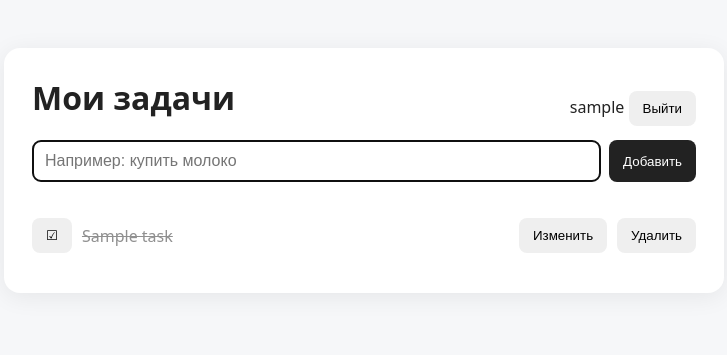
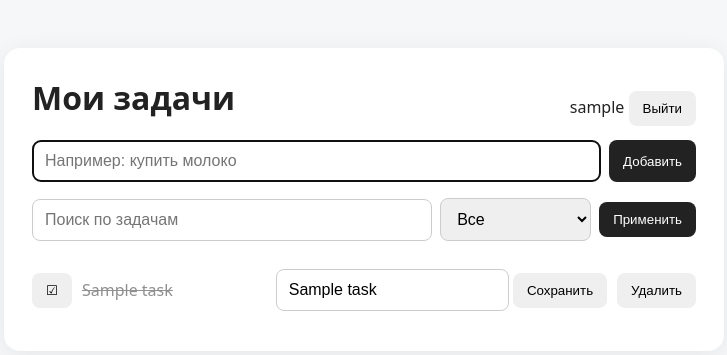
Before and after one commit to Koteyka125/ChatGPT-Coding-Test, a Flask app: page / in a window 1280 px wide. Shown: the top 355 px of the page, without its empty margins (276-1003 px from the left). Run offline with Flask 3, Linux system fonts and the light colour scheme; the visitor is signed in with stand-in values (Sample User, id 1); tables that the repository leaves empty hold one stand-in row (values such as "Sample post"); some libraries are stand-ins or nearby versions.

Commit message:
Add task search and status filters

```diff
--- a/app.py
+++ b/app.py
@@ -92,11 +92,28 @@ def user_task(db: Session, task_id: int):
 @app.get("/")
 @login_required
 def index():
+    search = request.args.get("q", "").strip()
+    status = request.args.get("status", "all").strip().lower()
+    if status not in {"all", "active", "done"}:
+        status = "all"
+
     with Session(engine) as db:
-        tasks = db.scalars(
-            select(Task).where(Task.user_id == current_user_id()).order_by(Task.id.desc())
-        ).all()
-    return render_template("index.html", tasks=tasks, username=session.get("username"))
+        query = select(Task).where(Task.user_id == current_user_id())
+        if search:
+            query = query.where(Task.title.ilike(f"%{search}%"))
+        if status == "active":
+            query = query.where(Task.done.is_(False))
+        elif status == "done":
+            query = query.where(Task.done.is_(True))
+        tasks = db.scalars(query.order_by(Task.id.desc())).all()
+
+    return render_template(
+        "index.html",
+        tasks=tasks,
+        username=session.get("username"),
+        search=search,
+        status=status,
+    )
 
 
 @app.route("/register", methods=["GET", "POST"])
--- a/feature-note.txt
+++ /dev/null
@@ -1 +0,0 @@
-temporary
--- a/templates/index.html
+++ b/templates/index.html
@@ -9,18 +9,18 @@
     main { background: white; padding: 28px; border-radius: 16px; box-shadow: 0 4px 24px #00000012; }
     header { display: flex; justify-content: space-between; align-items: center; gap: 16px; }
     h1 { margin-top: 0; }
-    form.add { display: flex; gap: 8px; margin-bottom: 24px; }
+    form.add, form.filters { display: flex; gap: 8px; margin-bottom: 16px; }
+    form.filters { align-items: center; flex-wrap: wrap; }
     input { flex: 1; padding: 11px 12px; border: 1px solid #ccc; border-radius: 8px; font-size: 16px; }
+    select { padding: 11px 12px; border: 1px solid #ccc; border-radius: 8px; font-size: 16px; }
     button { padding: 10px 14px; border: 0; border-radius: 8px; cursor: pointer; }
-    .add button { background: #222; color: white; }
+    .add button, .filters button { background: #222; color: white; }
     ul { list-style: none; padding: 0; margin: 0; }
-    li { display: flex; align-items: center; gap: 10px; padding: 12px 0; border-bottom: 1px solid #eee; flex-wrap: wrap; }
+    li { display: flex; align-items: center; gap: 10px; padding: 12px 0; border-bottom: 1px solid #eee; }
     li:last-child { border-bottom: 0; }
-    .title { flex: 1; min-width: 180px; }
+    .title { flex: 1; }
     .done .title { text-decoration: line-through; opacity: .5; }
     .actions { display: flex; gap: 6px; }
-    .edit-form { flex: 1 1 100%; display: none; gap: 8px; }
-    .edit-form.visible { display: flex; }
     .empty { color: #777; text-align: center; padding: 24px 0; }
   </style>
 </head>
@@ -36,10 +36,21 @@
       </form>
     </div>
   </header>
+
   <form class="add" method="post" action="{{ url_for('create_task') }}">
     <input type="hidden" name="csrf_token" value="{{ session.csrf_token }}">
     <input name="title" placeholder="Например: купить молоко" maxlength="200" required autofocus>
     <button type="submit">Добавить</button>
+  </form>
+
+  <form class="filters" method="get" action="{{ url_for('index') }}">
+    <input name="q" value="{{ search }}" placeholder="Поиск по задачам">
+    <select name="status">
+      <option value="all" {{ 'selected' if status == 'all' else '' }}>Все</option>
+      <option value="active" {{ 'selected' if status == 'active' else '' }}>Активные</option>
+      <option value="done" {{ 'selected' if status == 'done' else '' }}>Выполненные</option>
+    </select>
+    <button type="submit">Применить</button>
   </form>
 
   {% if tasks %}
@@ -51,21 +62,20 @@
         <button type="submit" aria-label="Изменить статус">{{ '☑' if task.done else '☐' }}</button>
       </form>
       <span class="title">{{ task.title }}</span>
-      <button type="button" onclick="document.getElementById('edit-{{ task.id }}').classList.toggle('visible')">Изменить</button>
+      <form method="post" action="{{ url_for('edit_task', task_id=task.id) }}" style="display:inline">
+        <input type="hidden" name="csrf_token" value="{{ session.csrf_token }}">
+        <input name="title" value="{{ task.title }}" maxlength="500" aria-label="Изменить название">
+        <button type="submit">Сохранить</button>
+      </form>
       <form class="actions" method="post" action="{{ url_for('delete_task', task_id=task.id) }}">
         <input type="hidden" name="csrf_token" value="{{ session.csrf_token }}">
         <button type="submit" aria-label="Удалить задачу">Удалить</button>
-      </form>
-      <form class="edit-form" id="edit-{{ task.id }}" method="post" action="{{ url_for('edit_task', task_id=task.id) }}">
-        <input type="hidden" name="csrf_token" value="{{ session.csrf_token }}">
-        <input name="title" value="{{ task.title }}" maxlength="500" required aria-label="Новое название задачи">
-        <button type="submit">Сохранить</button>
       </form>
     </li>
     {% endfor %}
   </ul>
   {% else %}
-    <div class="empty">Задач пока нет. Добавь первую 👆</div>
+    <div class="empty">По этому фильтру задач нет.</div>
   {% endif %}
 </main>
 </body>
```
Also changed, not shown: SEARCH_TMP.md (deleted, +0 -1 lines), test_app.py (+40 -37 lines).
